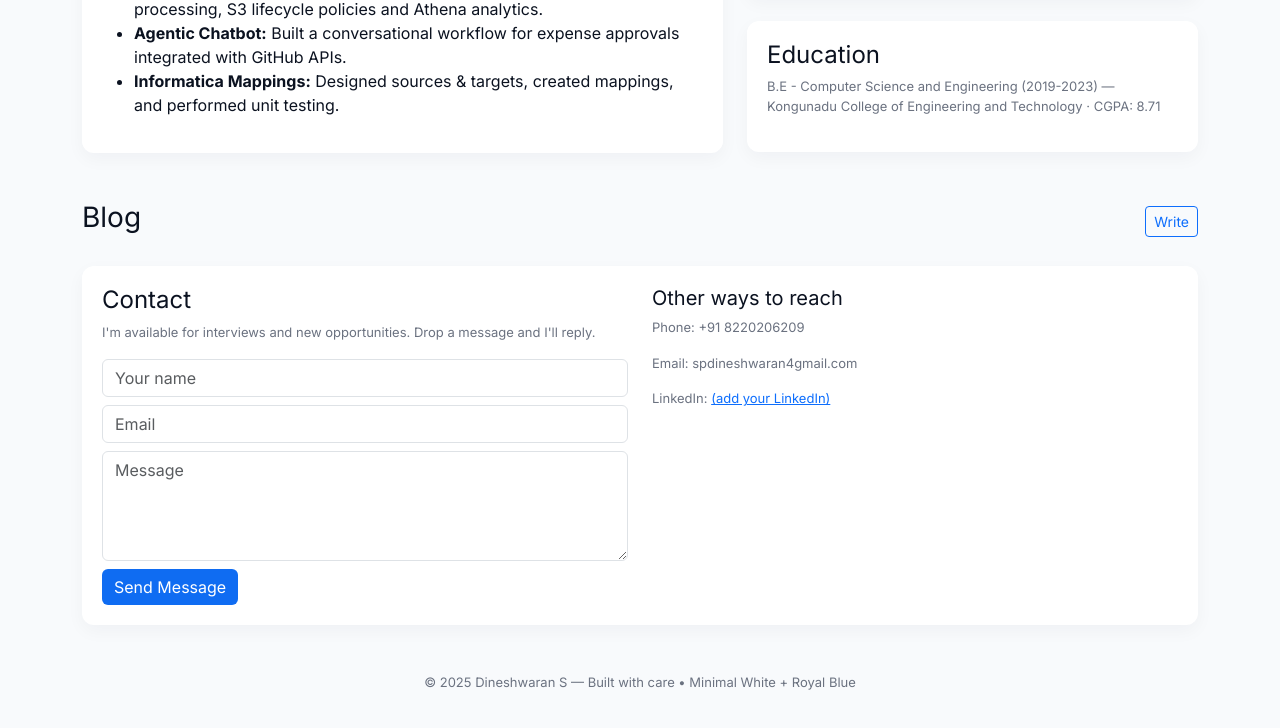
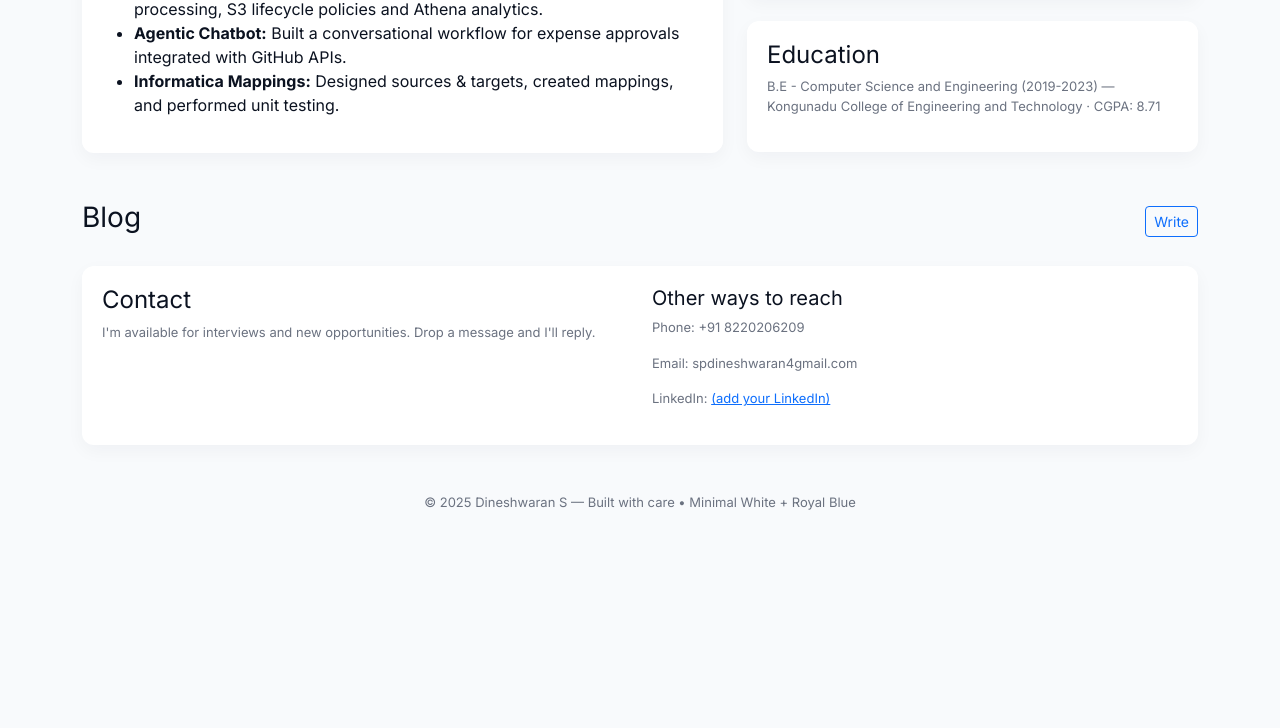
Before and after one commit to SDineshwaran-pro/resume, a plain HTML site: page index.html in a window 1280 px wide. Shown: the part 1275-2003 px from the top of the page. After the commit the page ends 1835 px from the top, so only its background shows below. Drawn offline with nearby package versions, Linux system fonts and the light colour scheme.

Commit message:
Update index.html

```diff
--- a/index.html
+++ b/index.html
@@ -245,14 +245,6 @@
         <div class="col-md-6">
           <h4>Contact</h4>
           <p class="meta">I'm available for interviews and new opportunities. Drop a message and I'll reply.</p>
-
-          <form action="https://formspree.io/f/mayplkyo" method="POST">
-            <div class="mb-2"><input name="name" class="form-control" placeholder="Your name" required></div>
-            <div class="mb-2"><input name="email" class="form-control" placeholder="Email" required></div>
-            <div class="mb-2"><textarea name="message" class="form-control" placeholder="Message" rows="4" required></textarea></div>
-            <div><button class="btn btn-royal">Send Message</button></div>
-          </form>
-
         </div>
         <div class="col-md-6">
           <h5>Other ways to reach</h5>
```
